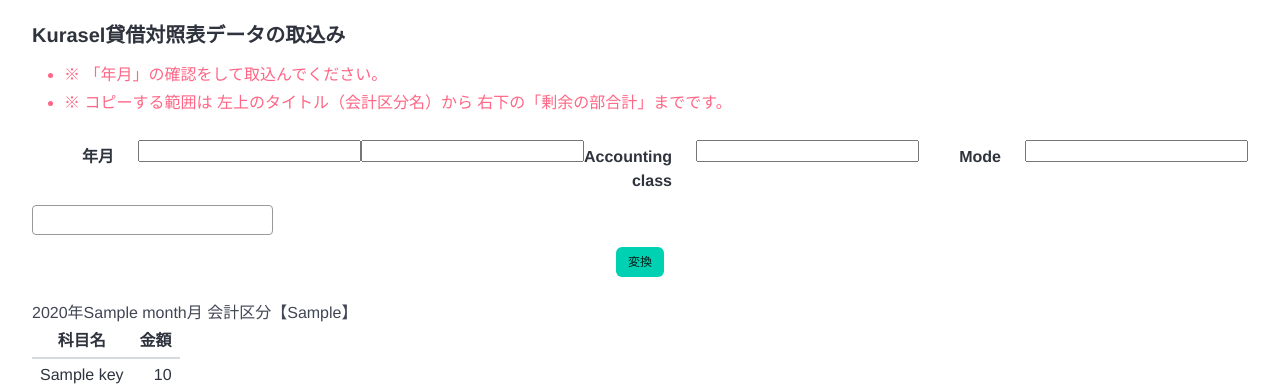
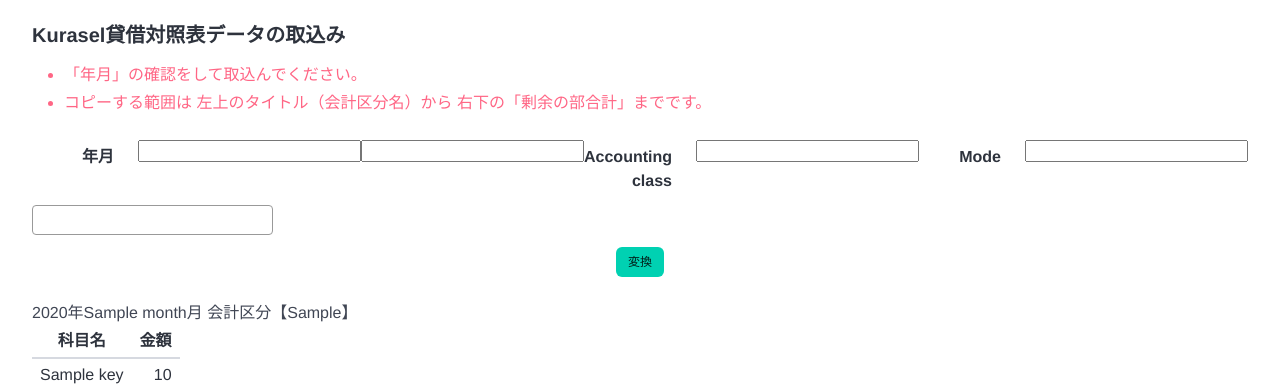
Before and after one commit to gotonorio/audit, a Django app: template kurasel_translator/templates/kurasel_translator/bs_translate_form.html in a window 1280 px wide. Shown: the part 52-442 px from the top of the page. Run offline with Django 3.2, Linux system fonts and the light colour scheme; the template is opened without the code that fills it: most values are stand-ins (such as "Sample title", 1, 10 or a date in 2020); form fields are guessed from the names that the template uses.

Commit message:
貸借対照表読み込み画面の表示修正

```diff
--- a/kurasel_translator/templates/kurasel_translator/bs_translate_form.html
+++ b/kurasel_translator/templates/kurasel_translator/bs_translate_form.html
@@ -48,8 +48,8 @@
   <div class="content">
     <h4>Kurasel貸借対照表データの取込み</h4>
     <ul>
-      <li class='has-text-danger'>※ 「年月」の確認をして取込んでください。</li>
-      <li class='has-text-danger'>※ コピーする範囲は 左上のタイトル（会計区分名）から 右下の「剰余の部合計」までです。</li>
+      <li class='has-text-danger'>「年月」の確認をして取込んでください。</li>
+      <li class='has-text-danger'>コピーする範囲は 左上のタイトル（会計区分名）から 右下の「剰余の部合計」までです。</li>
     </ul>
   </div>
   <form action="" method='POST' enctype="multipart/form-data">
```
